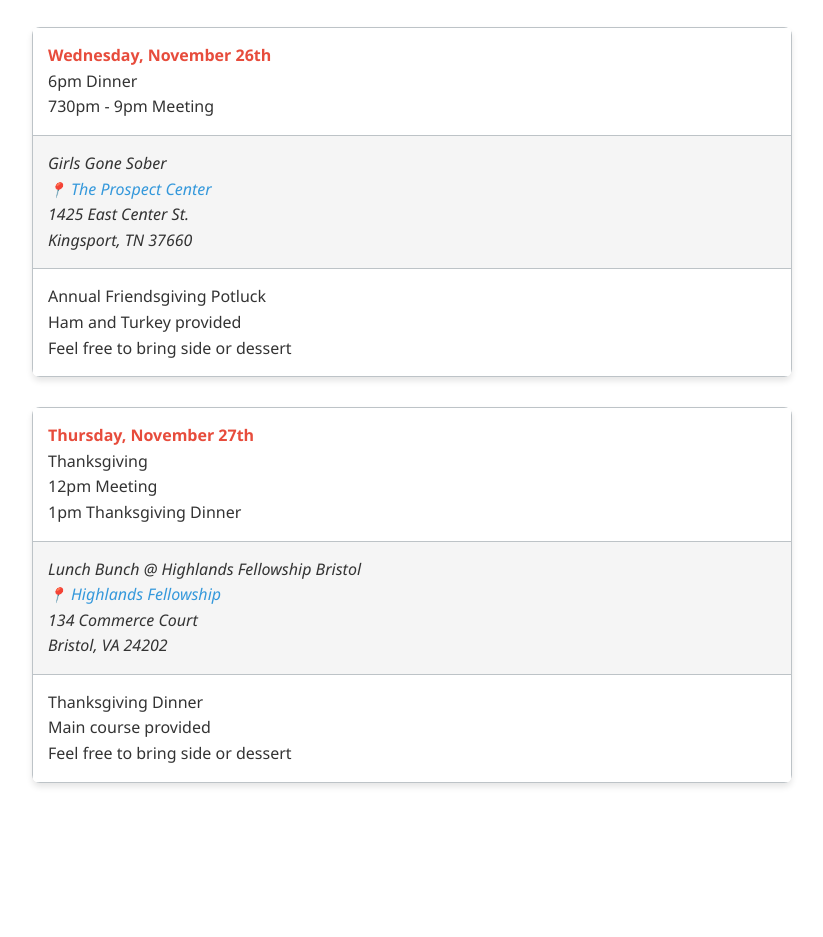
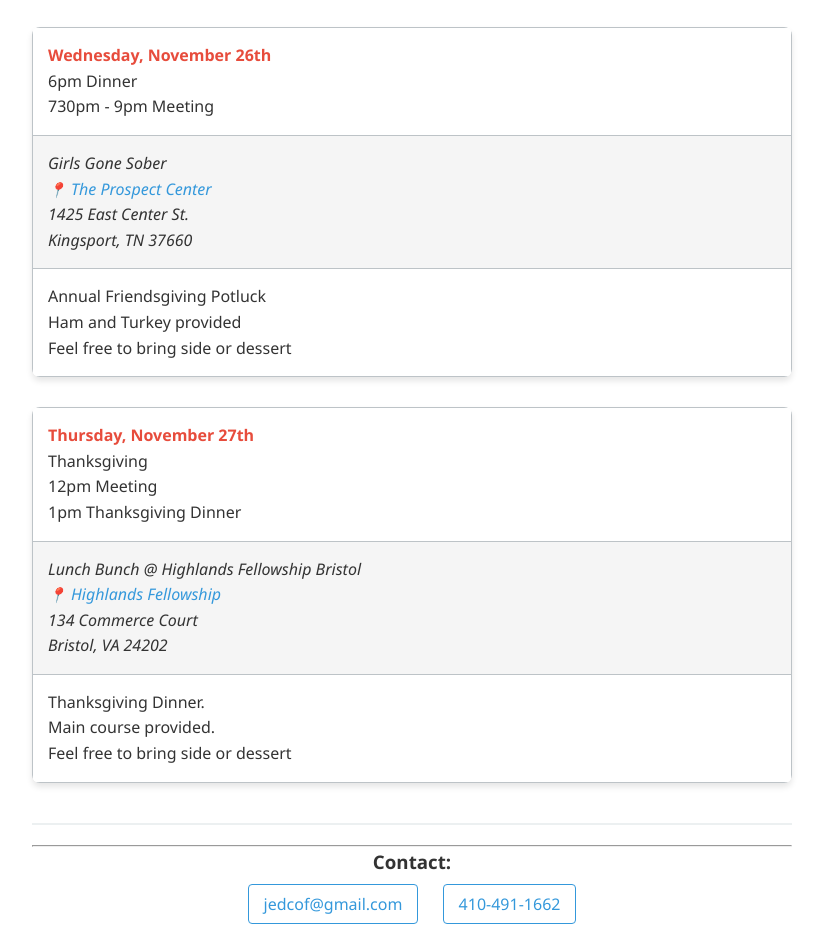
Before and after one commit to pydevle/announcements, a plain HTML site: page index.html in a window 1280 px wide. Shown: the part 91-1028 px from the top of the page, without its empty margins (228-1051 px from the left). Before the commit the page ends 924 px from the top, so only its background shows below. Drawn offline with Linux system fonts and the light colour scheme.

Commit message:
Update index.html

```diff
--- a/index.html
+++ b/index.html
@@ -77,6 +77,32 @@
             margin-right: 5px;
             font-size: 0.9em;
         }
+
+        .contact-section {
+            margin-top: 40px;
+            padding-top: 20px;
+            border-top: 2px solid #ecf0f1;
+            text-align: center;
+        }
+
+        .contact-info {
+            margin-top: 15px;
+        }
+
+        .contact-link {
+            color: #3498db;
+            text-decoration: none;
+            margin: 0 10px;
+            padding: 8px 15px;
+            border: 1px solid #3498db;
+            border-radius: 4px;
+            transition: all 0.2s;
+        }
+
+        .contact-link:hover {
+            background-color: #3498db;
+            color: white;
+        }
     </style>
 </head>
 <body>
@@ -130,11 +156,20 @@
             </td>
         </tr>
         <tr>
-            <td>Thanksgiving Dinner
-                <br>Main course provided
+            <td>Thanksgiving Dinner.
+                <br>Main course provided.
                 <br>Feel free to bring side or dessert
             </td>
         </tr>
     </table>
+
+    <div class="contact-section">
+        <hr>
+        <h3>Contact:</h3>
+        <div class="contact-info">
+            <a href="mailto:jedcof@gmail.com" class="contact-link">jedcof@gmail.com</a>
+            <a href="sms:410-491-1662" class="contact-link">410-491-1662</a>
+        </div>
+    </div>
 </body>
 </html>
```
